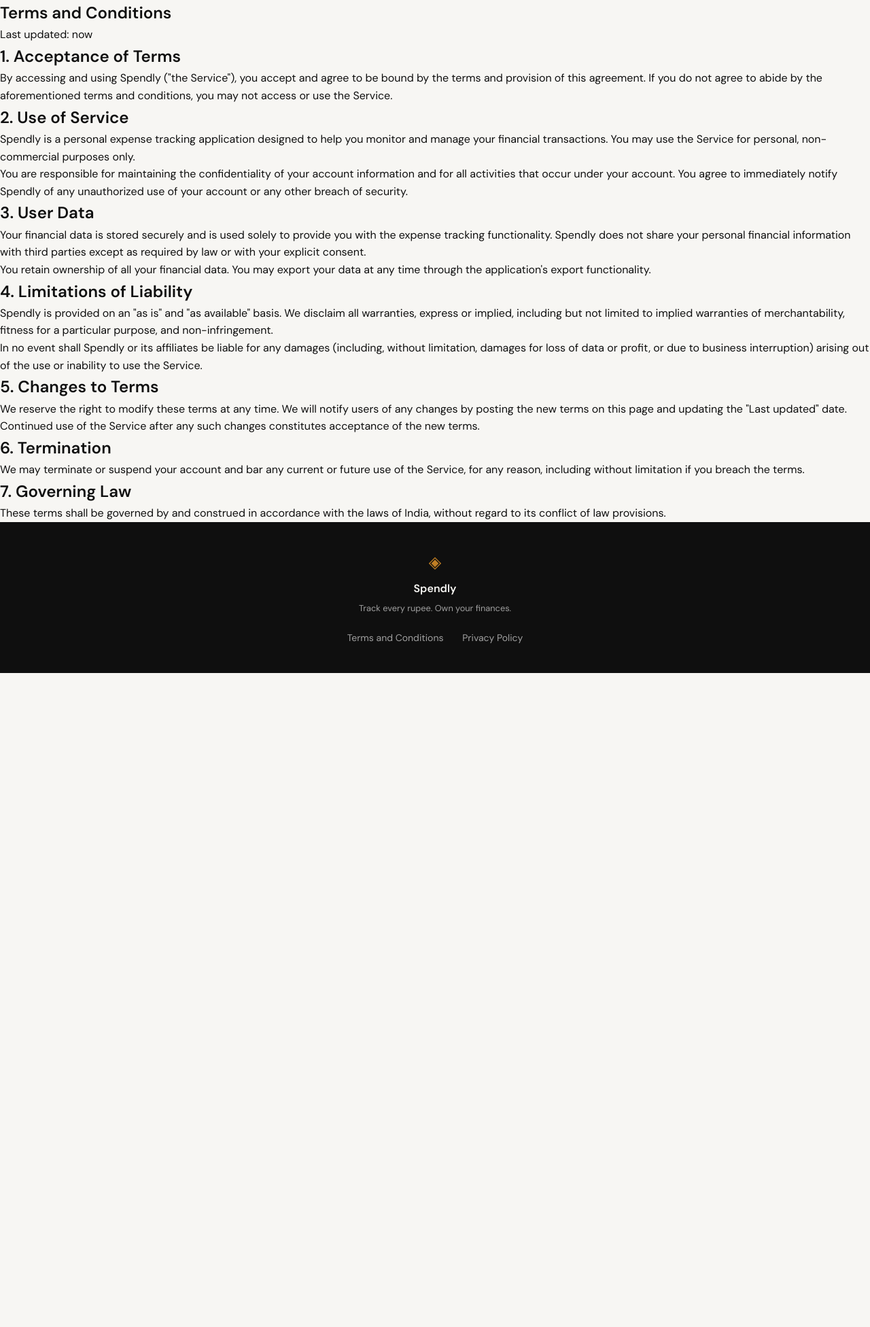
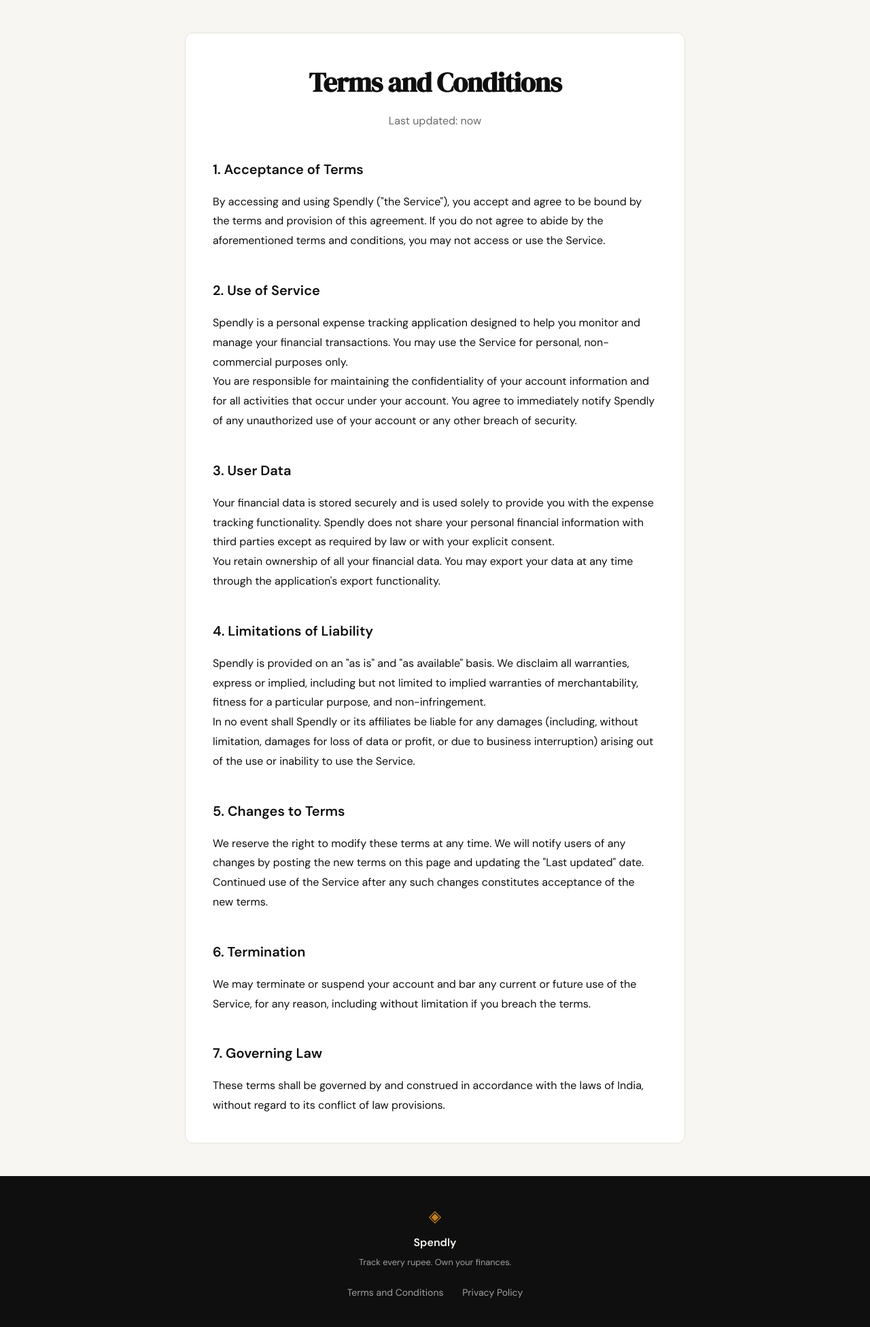
Before and after one commit to Jayesh267/expense-tracker, a Flask app: page /terms in a window 1280 px wide. Shown: the part 61-2013 px from the top of the page at 68% size. Before the commit the page ends 1051 px from the top, so only its background shows below. Run offline with Flask 3, Linux system fonts and the light colour scheme.

Commit message:
Update terms and privacy pages to match website theme
- Updated templates/terms.html with new content-page structure
- Updated templates/privacy.html with new content-page structure
- Added CSS styling for content-page, page-container, page-header, page-title, page-subtitle, content-section, etc.

Co-Authored-By: Claude Opus 4.7 <noreply@anthropic.com>

```diff
--- a/static/css/style.css
+++ b/static/css/style.css
@@ -525,23 +525,71 @@ a { color: inherit; text-decoration: none; }
 }
 
 /* ------------------------------------------------------------------ */
-/* Responsive                                                          */
+/* Content pages (terms, privacy, help, etc.)                           */
 /* ------------------------------------------------------------------ */
 
-@media (max-width: 900px) {
-    .hero {
-        grid-template-columns: 1fr;
-        text-align: center;
-    }
-
-    .hero-subtitle { max-width: 100%; }
-    .hero-actions { justify-content: center; }
-    .hero-visual { display: none; }
-
-    .features-inner { grid-template-columns: 1fr; }
+.content-page {
+    max-width: 800px;
+    margin: 0 auto;
+    padding: 3rem 2rem;
 }
 
-@media (max-width: 600px) {
-    .nav-links a:not(.nav-cta) { display: none; }
-    .hero { padding: 3rem 1rem 2rem; }
+.page-container {
+    background: var(--paper-card);
+    border: 1px solid var(--border);
+    border-radius: var(--radius-md);
+    padding: 2.5rem;
 }
+
+.page-header {
+    margin-bottom: 2.5rem;
+    text-align: center;
+}
+
+.page-title {
+    font-family: var(--font-display);
+    font-size: 2.5rem;
+    color: var(--ink);
+    margin-bottom: 0.75rem;
+    letter-spacing: -0.02em;
+}
+
+.page-subtitle {
+    font-size: 1rem;
+    color: var(--ink-muted);
+}
+
+.page-content {
+    line-height: 1.8;
+    color: var(--ink);
+}
+
+.content-section {
+    margin-bottom: 2.5rem;
+}
+
+.content-section:last-child {
+    margin-bottom: 0;
+}
+
+.content-section h2 {
+    font-family: var(--font-body);
+    font-size: 1.25rem;
+    color: var(--ink);
+    margin-bottom: 1rem;
+    font-weight: 600;
+}
+
+.content-section ul {
+    margin-left: 1.5rem;
+    margin-top: 0.75rem;
+}
+
+.content-section li {
+    margin-bottom: 0.75rem;
+    color: var(--ink-soft);
+}
+
+.content-section strong {
+    color: var(--ink);
+}
--- a/templates/terms.html
+++ b/templates/terms.html
@@ -4,48 +4,48 @@
 
 {% block content %}
 
-<section class="terms-section">
-    <div class="terms-inner">
-        <div class="terms-header">
-            <h1 class="terms-title">Terms and Conditions</h1>
-            <p class="terms-subtitle">Last updated: {{ 'now' }}</p>
+<section class="content-page">
+    <div class="page-container">
+        <div class="page-header">
+            <h1 class="page-title">Terms and Conditions</h1>
+            <p class="page-subtitle">Last updated: {{ 'now' }}</p>
         </div>
 
-        <div class="terms-content">
-            <section class="terms-section">
+        <div class="page-content">
+            <section class="content-section">
                 <h2>1. Acceptance of Terms</h2>
                 <p>By accessing and using Spendly ("the Service"), you accept and agree to be bound by the terms and provision of this agreement. If you do not agree to abide by the aforementioned terms and conditions, you may not access or use the Service.</p>
             </section>
 
-            <section class="terms-section">
+            <section class="content-section">
                 <h2>2. Use of Service</h2>
                 <p>Spendly is a personal expense tracking application designed to help you monitor and manage your financial transactions. You may use the Service for personal, non-commercial purposes only.</p>
                 <p>You are responsible for maintaining the confidentiality of your account information and for all activities that occur under your account. You agree to immediately notify Spendly of any unauthorized use of your account or any other breach of security.</p>
             </section>
 
-            <section class="terms-section">
+            <section class="content-section">
                 <h2>3. User Data</h2>
                 <p>Your financial data is stored securely and is used solely to provide you with the expense tracking functionality. Spendly does not share your personal financial information with third parties except as required by law or with your explicit consent.</p>
                 <p>You retain ownership of all your financial data. You may export your data at any time through the application's export functionality.</p>
             </section>
 
-            <section class="terms-section">
+            <section class="content-section">
                 <h2>4. Limitations of Liability</h2>
                 <p>Spendly is provided on an "as is" and "as available" basis. We disclaim all warranties, express or implied, including but not limited to implied warranties of merchantability, fitness for a particular purpose, and non-infringement.</p>
                 <p>In no event shall Spendly or its affiliates be liable for any damages (including, without limitation, damages for loss of data or profit, or due to business interruption) arising out of the use or inability to use the Service.</p>
             </section>
 
-            <section class="terms-section">
+            <section class="content-section">
                 <h2>5. Changes to Terms</h2>
                 <p>We reserve the right to modify these terms at any time. We will notify users of any changes by posting the new terms on this page and updating the "Last updated" date. Continued use of the Service after any such changes constitutes acceptance of the new terms.</p>
             </section>
 
-            <section class="terms-section">
+            <section class="content-section">
                 <h2>6. Termination</h2>
                 <p>We may terminate or suspend your account and bar any current or future use of the Service, for any reason, including without limitation if you breach the terms.</p>
             </section>
 
-            <section class="terms-section">
+            <section class="content-section">
                 <h2>7. Governing Law</h2>
                 <p>These terms shall be governed by and construed in accordance with the laws of India, without regard to its conflict of law provisions.</p>
             </section>
```
Also changed, not shown: templates/privacy.html (+11 -11 lines).
